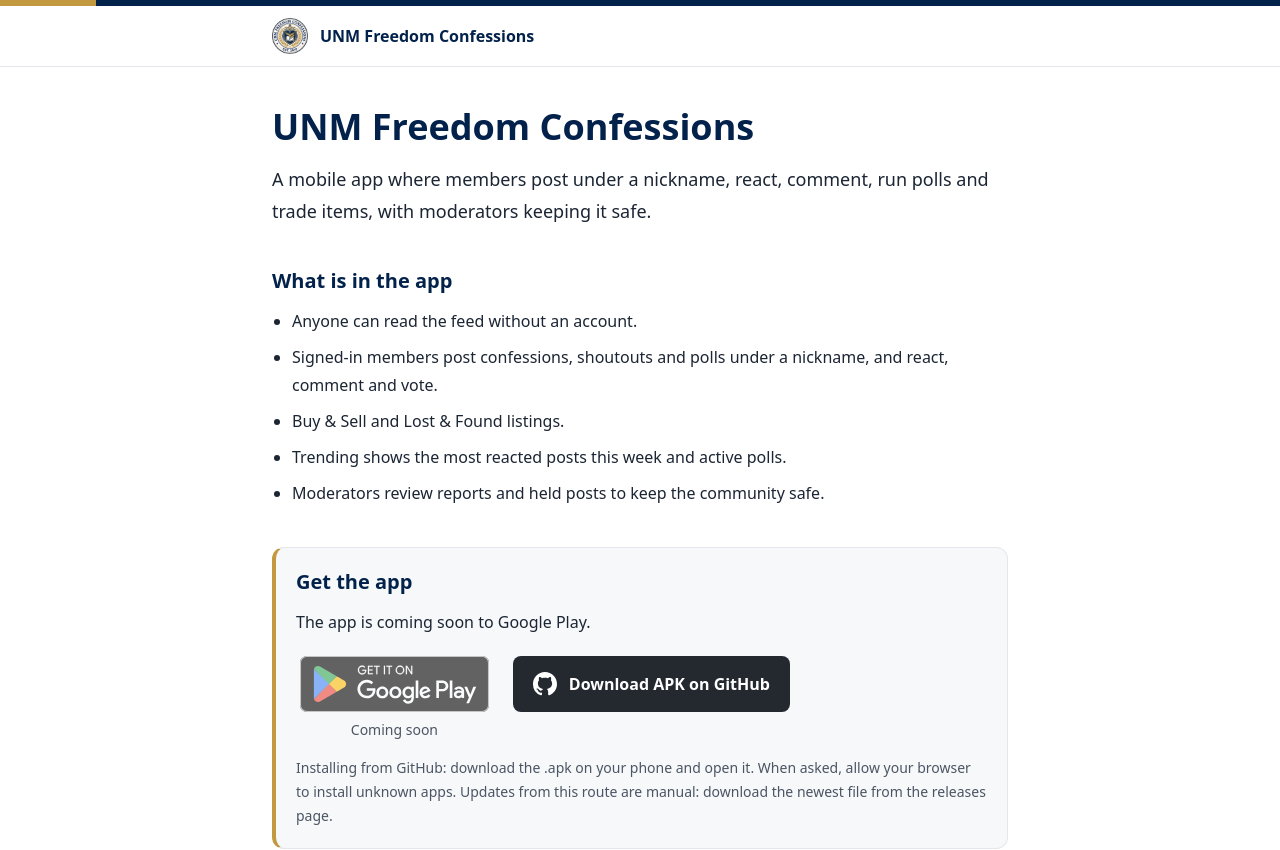
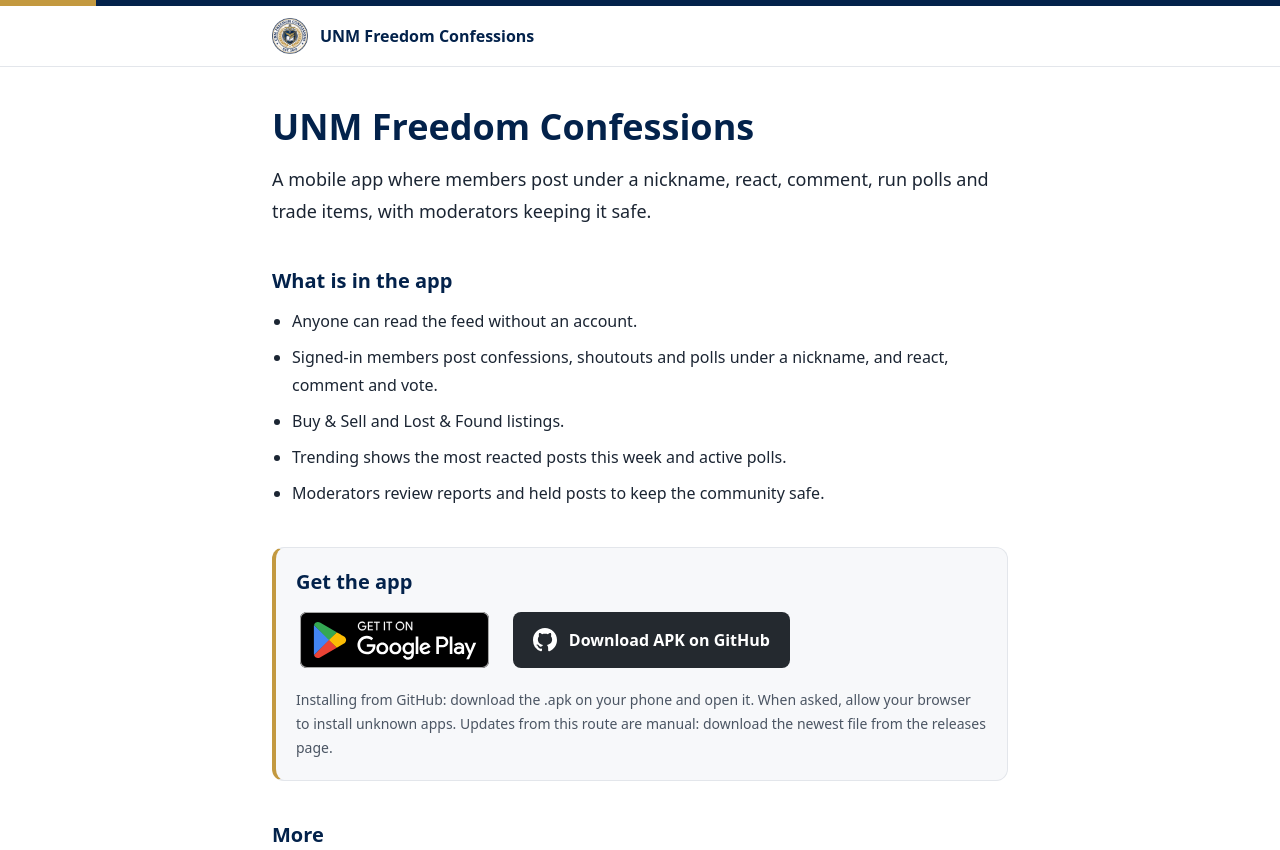
Before and after one commit to djmirontos/unmconfession, a Next.js app in the folder site/: page / in a window 1280 px wide. Shown: the top 850 px of the page. Built offline with nearby package versions, Linux system fonts and the light colour scheme.

Commit message:
site: link to the Play Store listing
Co-Authored-By: Claude Sonnet 5.5 <noreply@anthropic.com>
Claude-Session: https://claude.ai/code/session_01G15n5YzVuWSEWT1u1hE9MS

```diff
--- a/site/components/get-the-app.tsx
+++ b/site/components/get-the-app.tsx
@@ -8,11 +8,15 @@ import { APK_RELEASES_URL, PLAY_STORE_URL } from '@/lib/site';
 const BADGE_HEIGHT = 56;
 const BADGE_WIDTH = Math.round((BADGE_HEIGHT * 238.96) / 70.87);
 
-/** A download button: a new-tab link when there is a URL, otherwise dimmed, inert and captioned. */
-function Download({ href, children }: { href: string | null; children: ReactNode }) {
+/** A download button: a link when there is a URL (new tab if `newTab`), otherwise dimmed, inert and captioned. */
+function Download({ href, newTab = false, children }: { href: string | null; newTab?: boolean; children: ReactNode }) {
   if (href) {
-    return (
+    return newTab ? (
       <a href={href} target="_blank" rel="noopener noreferrer" className="inline-flex rounded-lg">
+        {children}
+      </a>
+    ) : (
+      <a href={href} rel="noopener" className="inline-flex rounded-lg">
         {children}
       </a>
     );
@@ -45,7 +49,7 @@ export function GetTheApp() {
             />
           </span>
         </Download>
-        <Download href={APK_RELEASES_URL}>
+        <Download href={APK_RELEASES_URL} newTab>
           <span className="m-1 inline-flex min-h-14 items-center gap-3 rounded-lg bg-[#24292f] px-5 py-3 font-semibold text-white">
             <GitHubMark className="size-6 shrink-0" />
             Download APK on GitHub
--- a/site/lib/site.ts
+++ b/site/lib/site.ts
@@ -6,7 +6,7 @@ export const SUPPORT_EMAIL = 'support@klasmeyt.com';
 
 // Download links: null shows the button dimmed with "Coming soon". Set them and redeploy.
 /** The app's Google Play listing (https://play.google.com/store/apps/details?id=...). */
-export const PLAY_STORE_URL: string | null = null;
+export const PLAY_STORE_URL: string | null = 'https://play.google.com/store/apps/details?id=com.unmfreedom.confessions';
 /** The GitHub releases page that holds the signed .apk files. */
 export const APK_RELEASES_URL: string | null = 'https://github.com/djmirontos/unm-releases/releases/latest';
 
```
